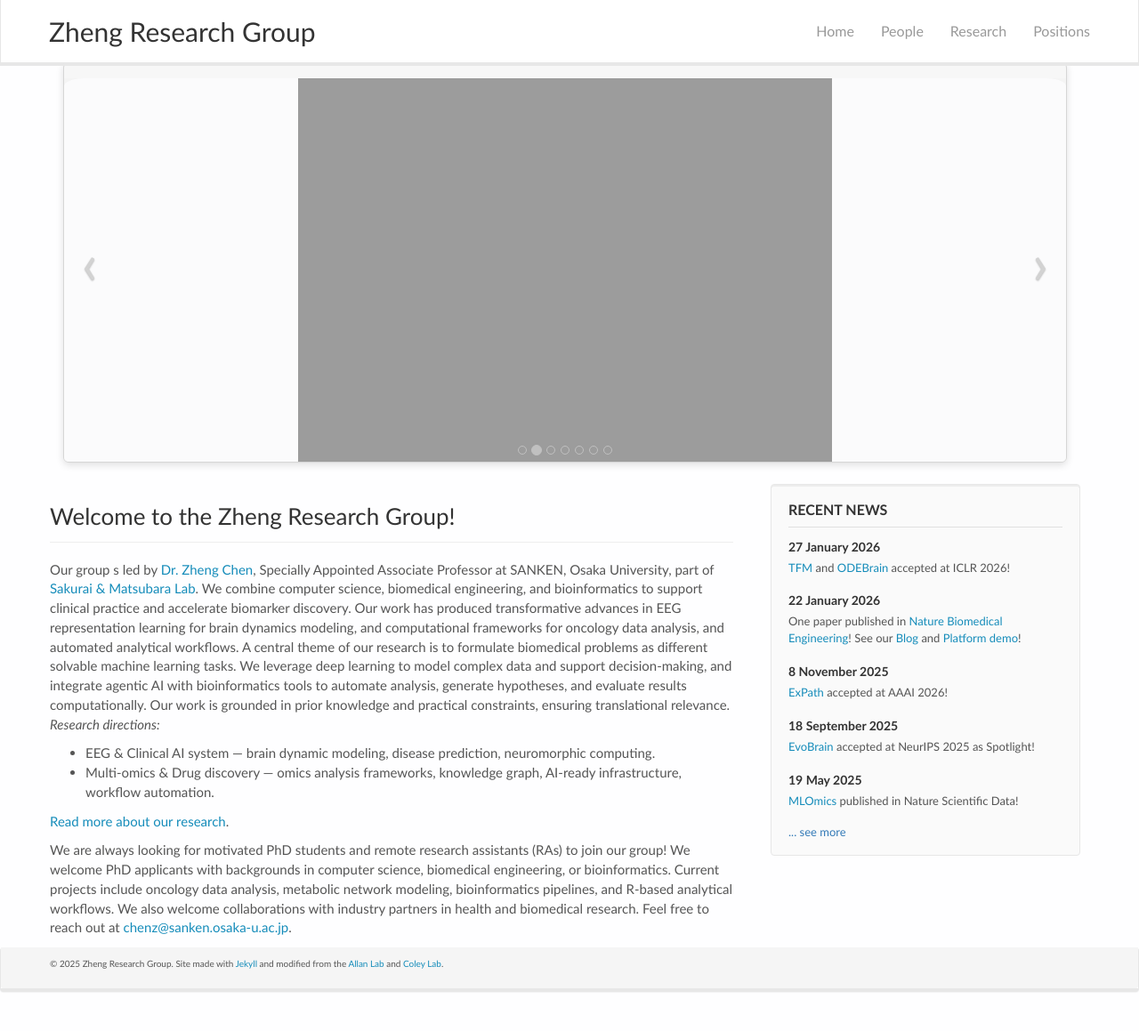
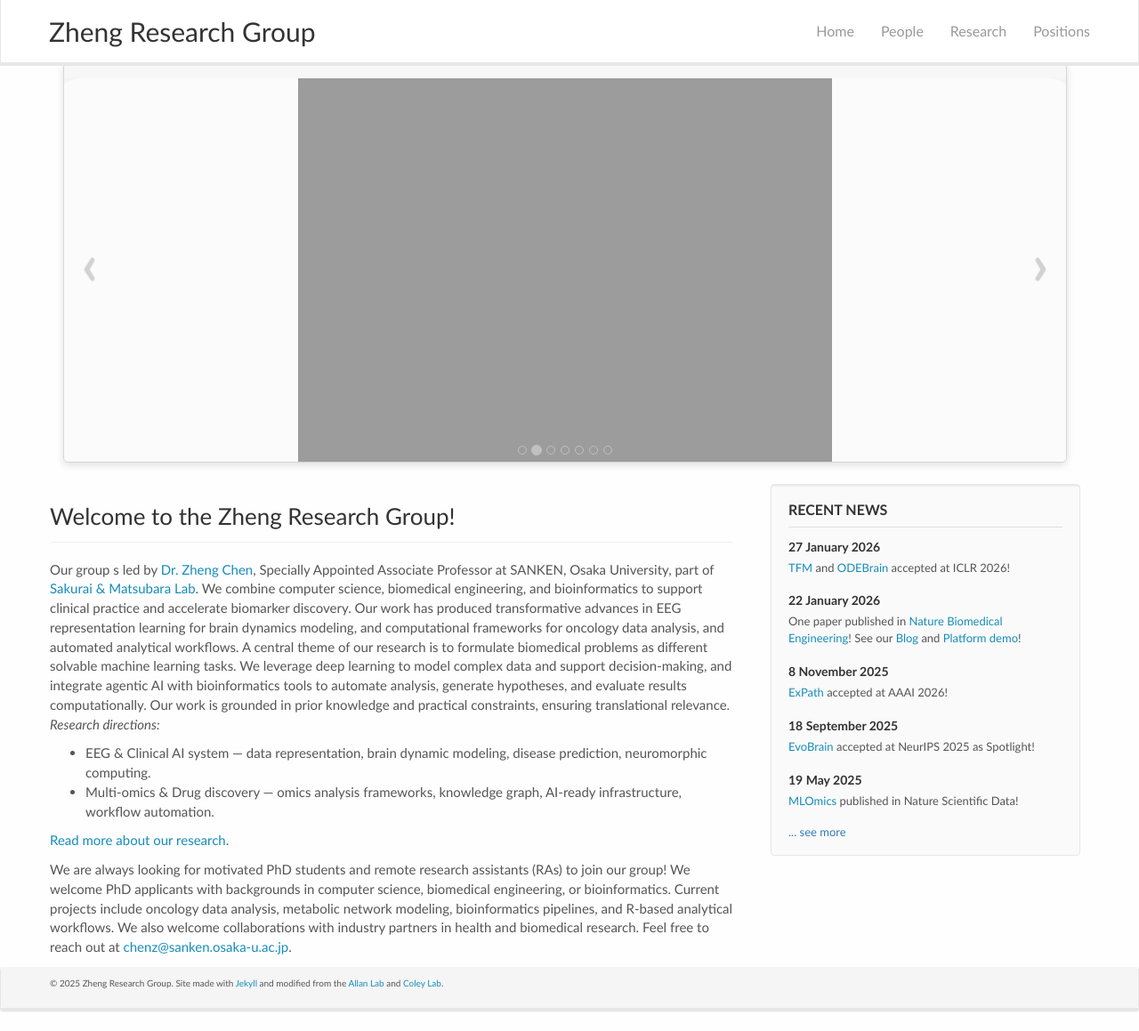
Before and after one commit to zhengchen3/zhengchen3.github.io, a Jekyll site: the page built from _pages/home.md, in a window 1280 px wide and 1159 px high. Shown: the whole window at 89% size. Built offline with Jekyll 4.4.1, drawn with Linux system fonts in a browser that asks for light colours; nearby versions of some CDN libraries.

```diff
--- a/_pages/home.md
+++ b/_pages/home.md
@@ -14,7 +14,7 @@ A central theme of our research is to formulate biomedical problems as different
 We leverage deep learning to model complex data and support decision-making, and integrate agentic AI with bioinformatics tools to automate analysis, generate hypotheses, and evaluate results computationally.
 Our work is grounded in prior knowledge and practical constraints, ensuring translational relevance.
 *Research directions:*
-- EEG & Clinical AI system — brain dynamic modeling, disease prediction, neuromorphic computing.
+- EEG & Clinical AI system — data representation, brain dynamic modeling, disease prediction, neuromorphic computing.
 - Multi-omics & Drug discovery — omics analysis frameworks, knowledge graph, AI-ready infrastructure, workflow automation.
 
 [Read more about our research]({{ site.url }}{{ site.baseurl }}/research).
```
